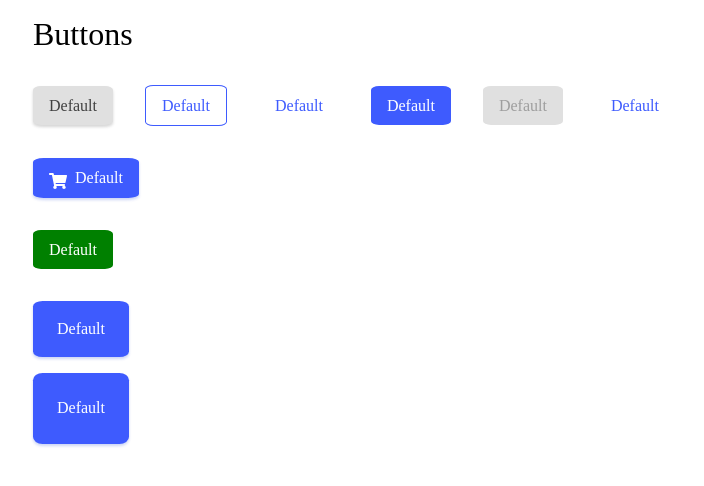
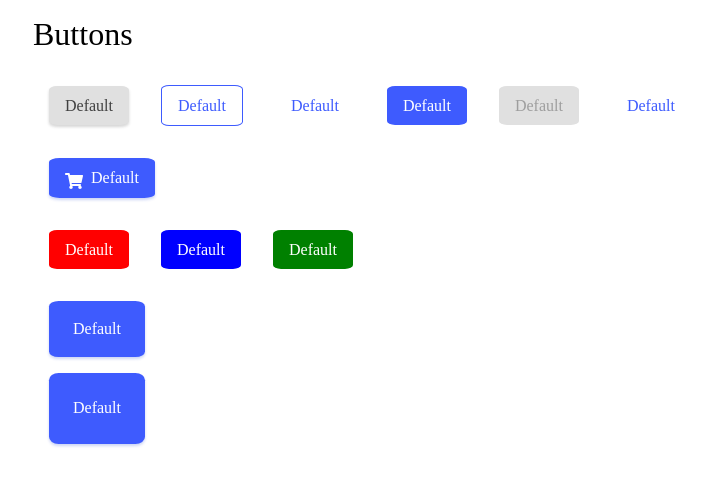
Before and after one commit to youhane/button_challenge, a React (Create React App) app: page / in a window 1280 px wide. Shown: the top 486 px of the page, without its empty margins (7-711 px from the left). Built offline with nearby package versions, Linux system fonts and the light colour scheme.

Commit message:
i think its done

```diff
--- a/src/App.js
+++ b/src/App.js
@@ -7,6 +7,7 @@ import { GlobalStyle } from "./GlobalStyle";
 const App = () => (
   <div className="App">
     <h1>Buttons</h1>
+    <div>
       <Button />
       <Button variant="outline" />
       <Button variant="text" />
@@ -14,9 +15,12 @@ const App = () => (
       <Button disabled />
       <Button variant="text" disabled />
       <Button startIcon="shopping-cart" />
+      <Button color="red" />
+      <Button color="blue" />
       <Button color="green" />
       <Button size="lg" />
       <Button size="xl" />
+    </div>
     <GlobalStyle />
   </div>
 );
--- a/src/ButtonColor.styles.js
+++ b/src/ButtonColor.styles.js
@@ -7,4 +7,8 @@ export const ButtonColor = styled.button`
     border-radius: 10%;
     font-size: .5rem;
     padding: 0 1rem;
+
+    :hover{
+        filter: brightness(85%);
+    }
 `
```
Lines whose indentation alone changed are shown as unchanged.
